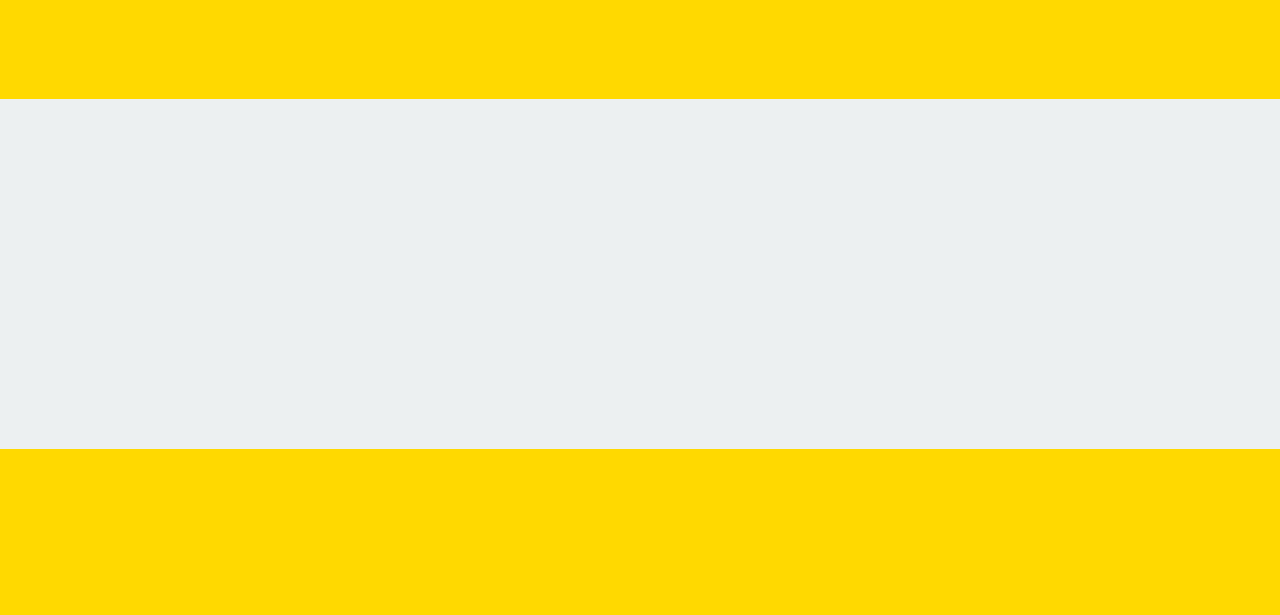
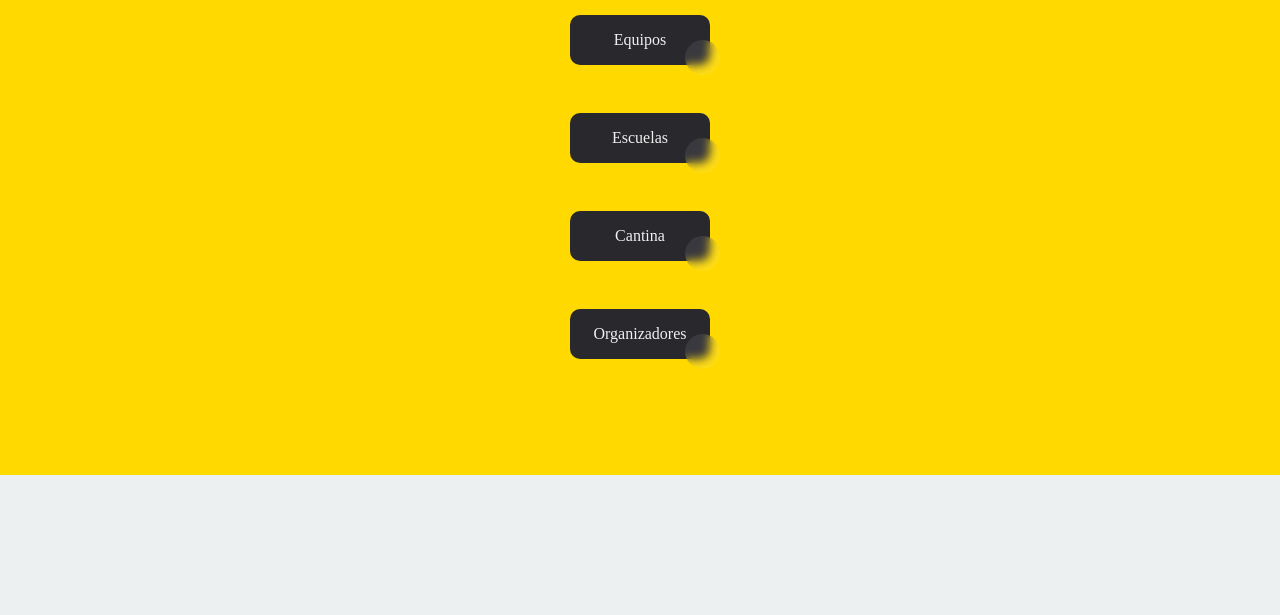
Before and after one commit to Gorra618/Copa_Renault, a Flask app: page / in a window 1280 px wide. Shown: the part 979-1594 px from the top of the page. Before the commit the page ends 1428 px from the top, so only its background shows below. Run offline with Flask 3, Linux system fonts and the light colour scheme; some libraries are stand-ins or nearby versions; some web fonts are replaced.

Commit message:
Version: 3

```diff
--- a/app/app.py
+++ b/app/app.py
@@ -6,7 +6,7 @@ app = Flask(__name__)
 app.config["MYSQL_HOST"] = "localhost"
 app.config["MYSQL_USER"] = "root"
 app.config["MYSQL_PASSWORD"] = "NikoStasyszyn"
-app.config["MYSQL_DB"] = "book_shop"
+app.config["MYSQL_DB"] = "Copa_Renault"
 
 mysql = MySQL(app)
 
@@ -19,5 +19,14 @@ def index():
     return render_template("main_page.html", data=data)
 
 
+@app.route("/login")
+def login():
+    data = {"title": "Login"}
+    return render_template("login.html", data=data)
+
+@app.route("/signup")
+def signup():
+    data = { "title":"Sign Up"}
+    return render_template("signup.html",data=data)
 if __name__ == "__main__":
     app.run(debug=True, port=3300)
--- a/app/static/css/main_page.css
+++ b/app/static/css/main_page.css
@@ -258,3 +258,79 @@ p {
 	height: 100%;
 	border: 0;
 }
+
+.pages{
+	display: flex;
+	flex-direction: column;
+	align-items: center;
+	row-gap: 1em;
+
+}
+
+.btn {
+  all: unset;
+  width: 100px;
+  height: 30px;
+  font-size: 16px;
+  background: transparent;
+  border: none;
+  position: relative;
+  color: #f0f0f0;
+  cursor: pointer;
+  z-index: 1;
+  margin: 1em;
+  padding: 10px 20px;
+  display: flex;
+  align-items: center;
+  justify-content: center;
+  white-space: nowrap;
+  user-select: none;
+  -webkit-user-select: none;
+  touch-action: manipulation;
+}
+
+.btn::after,
+.btn::before {
+  content: '';
+  position: absolute;
+  bottom: 0;
+  right: 0;
+  z-index: -99999;
+  transition: all .4s;
+}
+
+.btn::before {
+  transform: translate(0%, 0%);
+  width: 100%;
+  height: 100%;
+  background: #28282d;
+  border-radius: 10px;
+}
+
+.btn::after {
+  transform: translate(10px, 10px);
+  width: 35px;
+  height: 35px;
+  background: #ffffff15;
+  backdrop-filter: blur(5px);
+  -webkit-backdrop-filter: blur(5px);
+  border-radius: 50px;
+}
+
+.btn:hover::before {
+  transform: translate(5%, 20%);
+  width: 110%;
+  height: 110%;
+}
+
+.btn:hover::after {
+  border-radius: 10px;
+  transform: translate(0, 0);
+  width: 100%;
+  height: 100%;
+}
+
+.btn:active::after {
+  transition: 0s;
+  transform: translate(0, 5%);
+}
--- a/app/templates/main_page.html
+++ b/app/templates/main_page.html
@@ -22,8 +22,8 @@
             <img src="{{ url_for('static', filename='img/image.png') }}" alt="Logo" />
         </div>
         <ul>
-            <li><a class="active" href="#">Log In</a></li>
-            <li><a class="active" href="#">Sign Up</a></li>
+            <li><a class="active" href="{{ url_for('login') }}">Log In</a></li>
+            <li><a class="active" href="{{ url_for('signup' )}}">Sign Up</a></li>
         </ul>
     </nav>
     <header>
@@ -101,8 +101,13 @@
                     width="800" height="1vh" style="border:0;" allowfullscreen="" loading="lazy"
                     referrerpolicy="no-referrer-when-downgrade"></iframe>
             </div>
+            <div class="pages">
+                <button class="btn">Equipos</button>
+                <button class="btn">Escuelas</button>
+                <button class="btn">Cantina</button>
+                <button class="btn">Organizadores</button>
+            </div>
         </div>
-
     </main>
     <script src="{{ url_for('static', filename='js/main_page.js') }}"></script>
 </body>
```
Also changed, not shown: DB/renault_cup.sql (+36 -0 lines), app/templates/login.html (added, +31 -0 lines), app/templates/signup.html (added, +28 -0 lines), app/static/css/login.css (added), app/static/css/signup.css (added).
